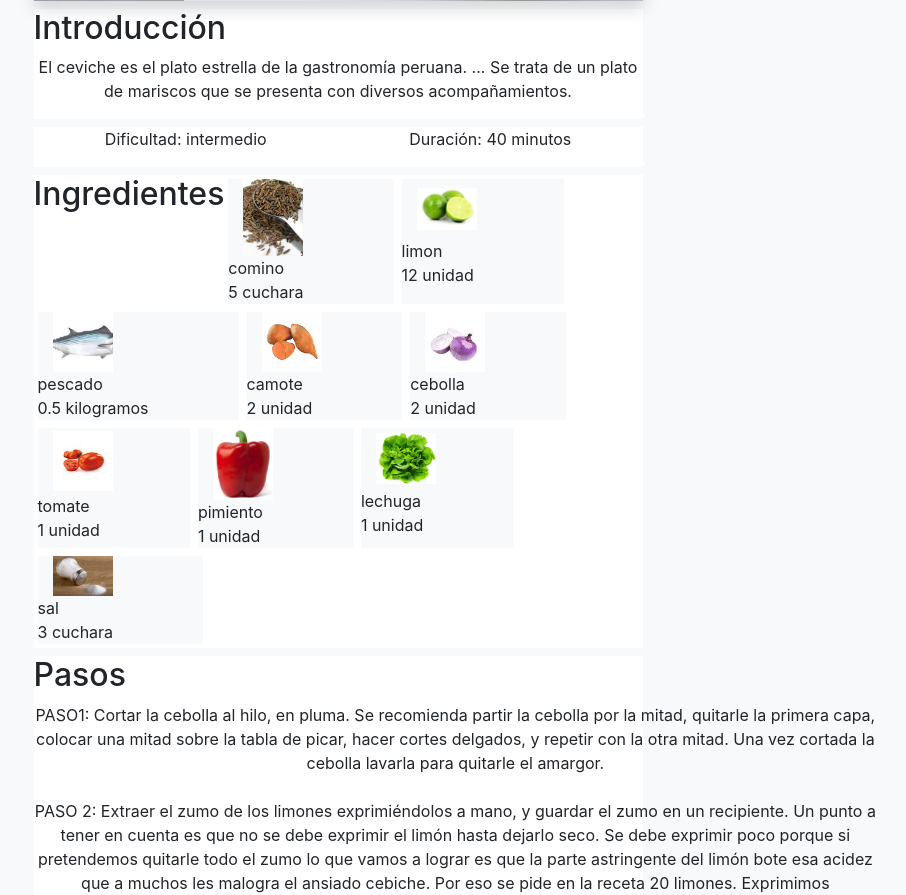
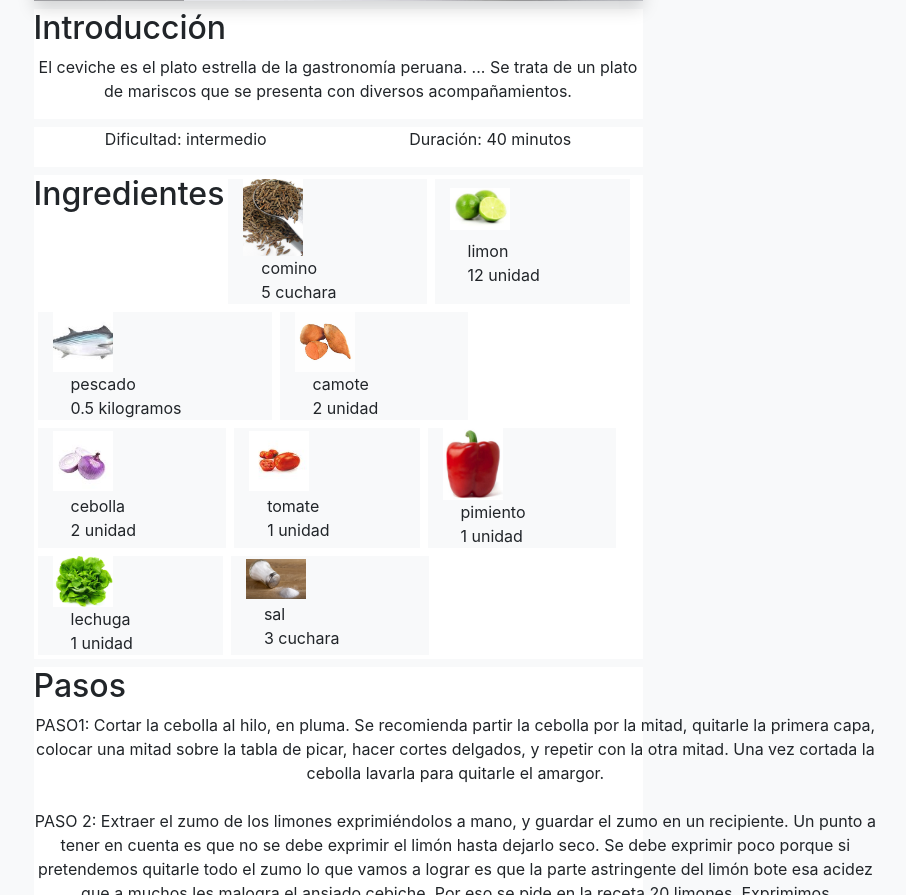
Before and after one commit to kevinHumaredaD/TRABAJOFINALTALLER, a PHP site: page /visualizar_receta.php?IdPlato=1 in a window 1280 px wide. Shown: the part 549-1444 px from the top of the page, without its empty margins (302-1208 px from the left). Run offline with PHP 8.4, Linux system fonts and the light colour scheme; data comes from the database, SQL or seed files in the repository; some libraries are stand-ins or nearby versions.

Commit message:
reparacion

```diff
--- a/visualizar_receta.php
+++ b/visualizar_receta.php
@@ -51,9 +51,9 @@
               <div class="col-1 align-self-center">
                 <img style="width:60px" src="<?php echo $i["foto"];?>" alt="">
               </div>
-              <div class="col-11 fs-5">
+              <div class="col-11 fs-5 pl-5">
                 <div class="row fw-bolder"><?php echo $i["nombre"];?></div>
-                <div class="row fs-6">
+                <div class="row fs-6 ">
                   <?php echo $i["cantidad"];?>
                   <?php echo $i["tipo"];?>
                 </div>
```
